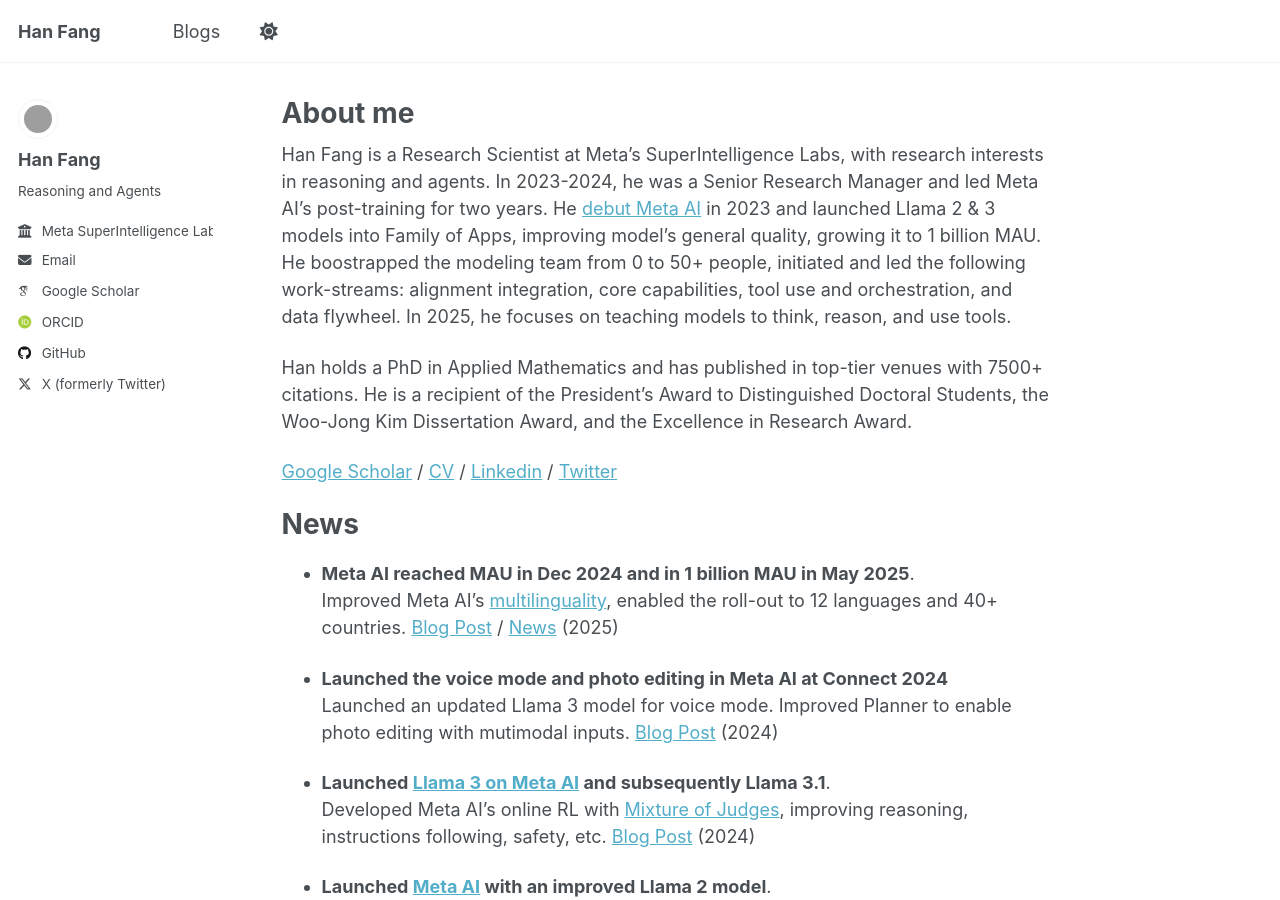
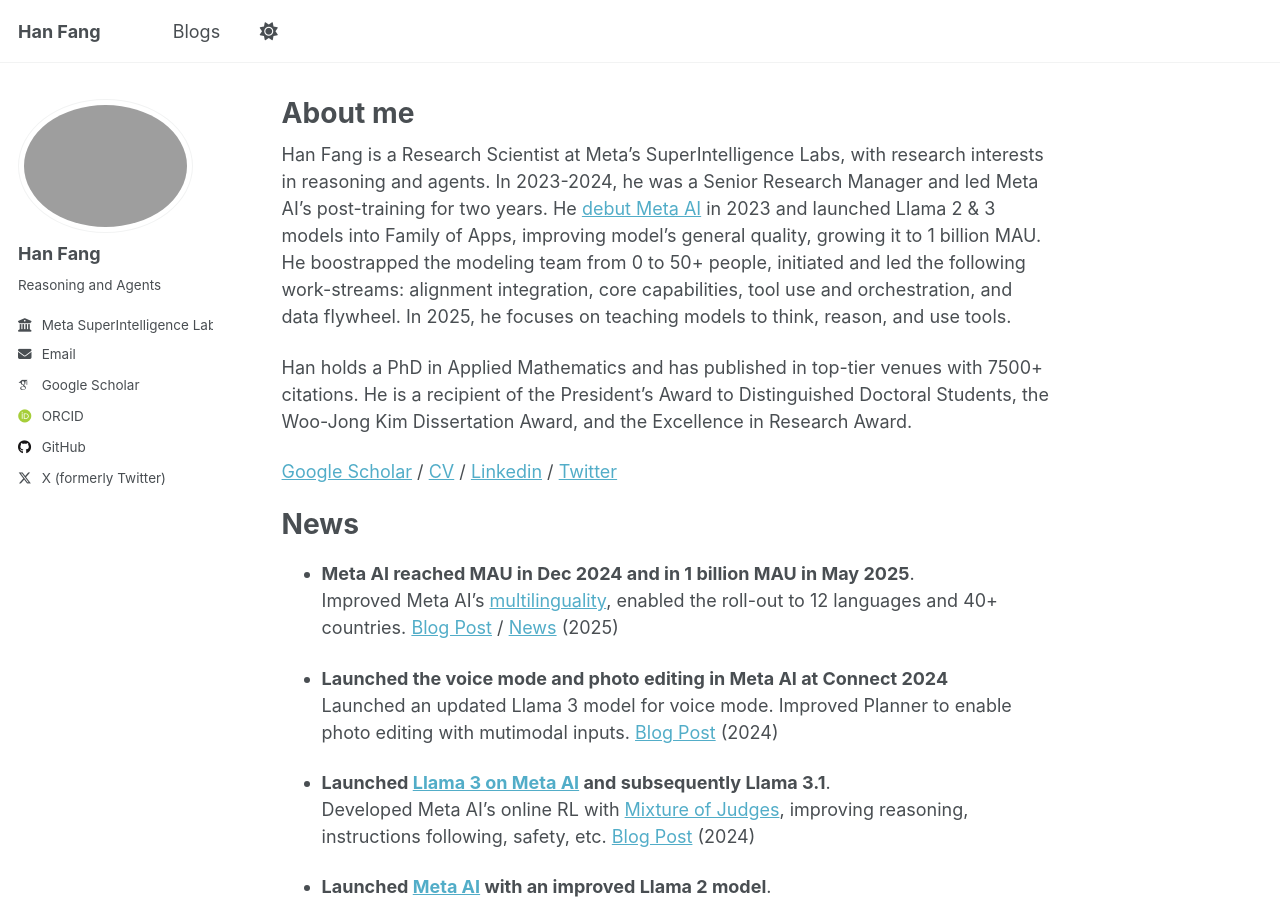
Before and after one commit to hanfang/hanfang.github.io, a Jekyll site: the page built from _pages/about.md, in a window 1280 px wide and 900 px high. Built offline with Jekyll 4.4.1, drawn with Linux system fonts in a browser that asks for light colours; some web fonts are replaced.

Commit message:
Fix avatar sizing with proper responsive design
- Replace overly aggressive CSS rules that forced tiny 32-40px avatars
- Implement proper responsive sizing: 150px desktop, 100px tablet, 80px mobile
- Remove conflicting inline styles from HTML template
- Clean up nuclear option CSS that was making avatars unreadably small

🤖 Generated with [Claude Code](https://claude.ai/code)

Co-Authored-By: Claude <noreply@anthropic.com>

```diff
--- a/_includes/author-profile.html
+++ b/_includes/author-profile.html
@@ -6,11 +6,11 @@
 
 <div itemscope itemtype="http://schema.org/Person">
 
-  <div class="author__avatar" style="width: 40px; height: 40px; max-width: 40px; max-height: 40px; overflow: hidden;">
+  <div class="author__avatar">
     {% if author.avatar contains "://" %}
-    	<img src="{{ author.avatar }}" alt="{{ author.name }}" fetchpriority="high" style="width: 40px; height: 40px; max-width: 40px; max-height: 40px; object-fit: cover; border-radius: 50%;" />
+    	<img src="{{ author.avatar }}" alt="{{ author.name }}" fetchpriority="high" />
     {% else %}
-    	<img src="{{ author.avatar | prepend: "/images/" | prepend: base_path }}" class="author__avatar" alt="{{ author.name }}" fetchpriority="high" style="width: 40px; height: 40px; max-width: 40px; max-height: 40px; object-fit: cover; border-radius: 50%;" />
+    	<img src="{{ author.avatar | prepend: "/images/" | prepend: base_path }}" class="author__avatar" alt="{{ author.name }}" fetchpriority="high" />
     {% endif %}
   </div>
 
--- a/assets/css/custom.scss
+++ b/assets/css/custom.scss
@@ -4,104 +4,43 @@
 /* nuke the entire footer panel */
 .site__footer { display: none !important; }
 
-/* TARGETED FIX: Specifically target Han_Fang_2023.jpeg */
-img[src*="Han_Fang_2023.jpeg"] {
-  max-width: 40px !important;
-  max-height: 40px !important;
-  width: 40px !important;
-  height: 40px !important;
-  min-width: 40px !important;
-  min-height: 40px !important;
+/* Responsive avatar sizing - proper approach */
+.author__avatar,
+.author__avatar img,
+img.author__avatar {
+  width: 150px !important;
+  height: 150px !important;
+  max-width: 150px !important;
+  max-height: 150px !important;
   object-fit: cover !important;
   border-radius: 50% !important;
   display: block !important;
-  box-sizing: border-box !important;
 }
 
-/* NUCLEAR OPTION: Fix profile avatar on mobile - override everything */
-@media screen and (max-width: 1200px) {
-  /* Target absolutely everything that could be the profile image */
-  img[src*="Han_Fang_2023.jpeg"],
-  img[src*="profile"],
-  img[src*="avatar"],
-  img[alt*="Han Fang"],
-  img[alt*="han"],
+.author__avatar {
+  overflow: hidden !important;
+}
+
+/* Tablet sizing */
+@media screen and (max-width: 1024px) {
   .author__avatar,
-  .author__avatar *,
   .author__avatar img,
-  .author__avatar > img,
-  div.author__avatar,
-  div.author__avatar img,
-  img.author__avatar,
-  [class*="author"] img,
-  [class*="avatar"] img,
-  sidebar img:first-of-type,
-  .sidebar img:first-child {
-    max-width: 40px !important;
-    max-height: 40px !important;
-    width: 40px !important;
-    height: 40px !important;
-    min-width: 40px !important;
-    min-height: 40px !important;
-    object-fit: cover !important;
-    border-radius: 50% !important;
-    display: block !important;
-    overflow: hidden !important;
-    box-sizing: border-box !important;
-  }
-
-  /* Force parent containers to be small too */
-  .author__avatar,
-  div.author__avatar,
-  [class*="author"][class*="avatar"] {
-    max-width: 40px !important;
-    max-height: 40px !important;
-    width: 40px !important;
-    height: 40px !important;
-    overflow: hidden !important;
-    display: block !important;
+  img.author__avatar {
+    width: 100px !important;
+    height: 100px !important;
+    max-width: 100px !important;
+    max-height: 100px !important;
   }
 }
 
-/* Even more aggressive for small screens */
+/* Mobile sizing */
 @media screen and (max-width: 768px) {
-  img[src*="Han_Fang_2023.jpeg"],
-  img[src*="profile"],
-  img[src*="avatar"],
-  img[alt*="Han Fang"],
-  .author__avatar,
-  .author__avatar *,
-  .author__avatar img,
-  img.author__avatar,
-  [class*="author"] img {
-    max-width: 36px !important;
-    max-height: 36px !important;
-    width: 36px !important;
-    height: 36px !important;
-    min-width: 36px !important;
-    min-height: 36px !important;
-  }
-
-  .author__avatar,
-  div.author__avatar {
-    max-width: 36px !important;
-    max-height: 36px !important;
-    width: 36px !important;
-    height: 36px !important;
-  }
-}
-
-/* Super small screens */
-@media screen and (max-width: 480px) {
-  img[src*="Han_Fang_2023.jpeg"],
   .author__avatar,
   .author__avatar img,
   img.author__avatar {
-    max-width: 32px !important;
-    max-height: 32px !important;
-    width: 32px !important;
-    height: 32px !important;
-    min-width: 32px !important;
-    min-height: 32px !important;
+    width: 80px !important;
+    height: 80px !important;
+    max-width: 80px !important;
+    max-height: 80px !important;
   }
 }
```
Also changed, not shown: .playwright-mcp/hanfang-site-screenshot.png (added).
